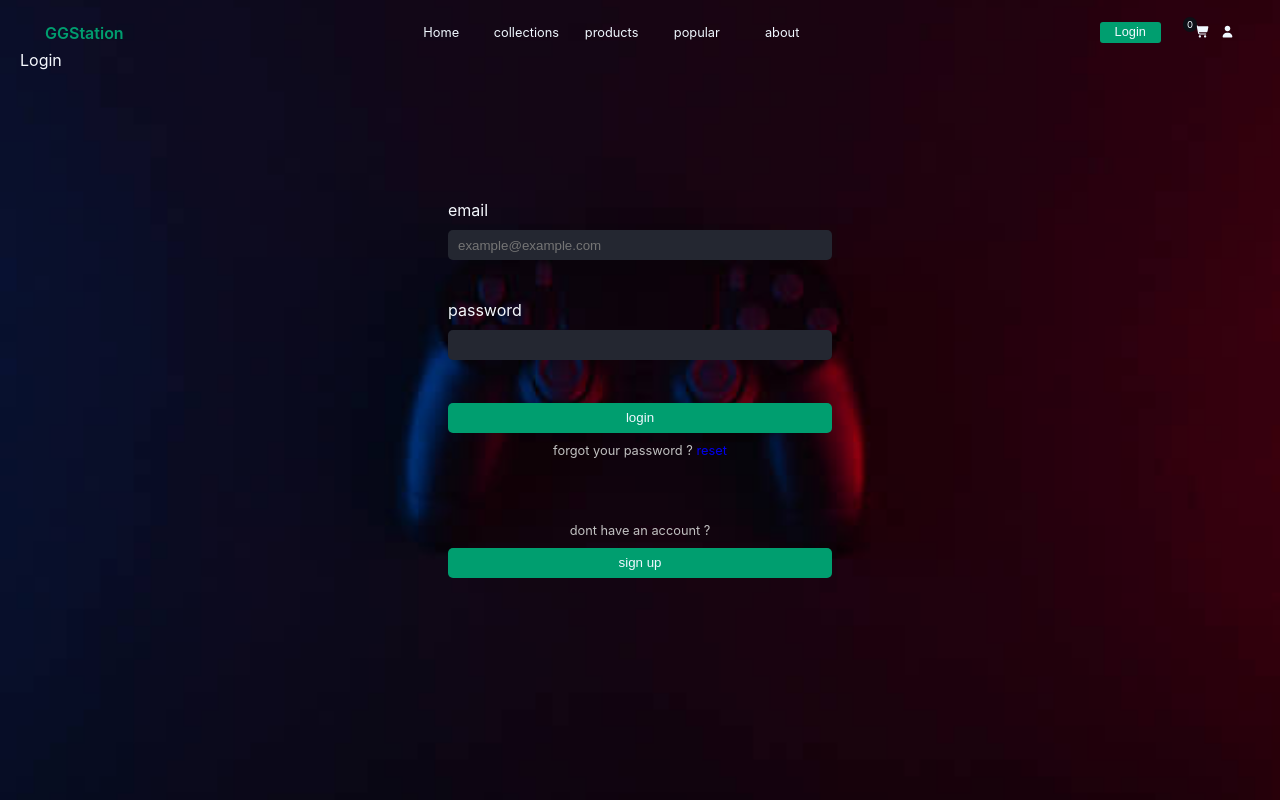
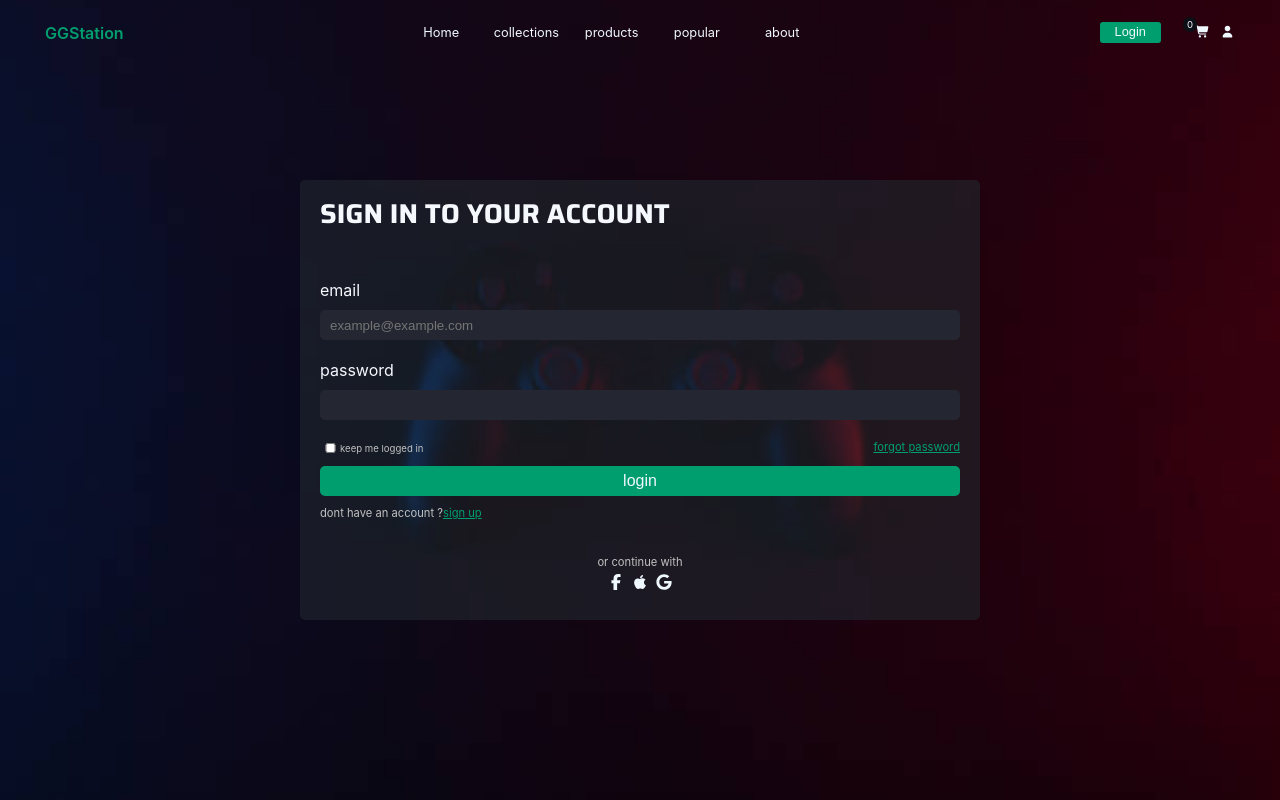
Before and after one commit to Choaib-Routbi/Ecommerce-website, a React (Vite) app: page /Ecommerce-website/login in a window 1280 px wide. Built offline with nearby package versions, Linux system fonts and the light colour scheme; a web font is replaced by a local one.

Commit message:
almost finish login form layout

```diff
--- a/src/loginANDsignup.css
+++ b/src/loginANDsignup.css
@@ -3,12 +3,23 @@ Form {
   left: 50%;
   top: 50%;
   transform: translate(-50%, -50%);
-  width: 30%;
-  height: 400px;
+  min-width: 50%;
+  max-width: 90%;
+  height: fit-content;
+  padding: 20px;
+  border-radius: 5px;
+  background-color: var(--main-background);
   display: grid;
-  grid-template-rows: repeat(4, 1fr);
+  grid-template-rows: repeat(5, 1fr);
   justify-content: stretch;
   /* border: solid red; */
+  .section-title{
+    font-size: 1.7rem;
+    font-family: "Saira", sans-serif;
+    font-weight: 700;
+    text-transform: uppercase;
+    line-height: 100%;
+  }
 
   input {
     height: 30px;
@@ -17,31 +28,63 @@ input {
     outline: none;
     border: none;
     padding: 0px 10px;
-  box-sizing: border-box ;
+    box-sizing: border-box;
     border-radius: 5px;
-  transition: all ease 0.1s;
+    transition: all ease 0.05s;
   }
-input:focus{
+  input:focus {
     background: #242630;
+    border: 2px solid var(--primary-color);
   }
-.main-btn{
-  margin-top: -20px;
+  .main-btn {
     height: 100%;
     width: 100%;
     display: grid;
     align-content: center;
     row-gap: 10px;
-  .forget-pswd{
-    text-align: center;
-    font-size: 0.8rem;
+    .login-options{
       color: #c1c1c1;
+      font-size: 0.7rem;
+      display: grid;
+      grid-template-columns: repeat(2,auto);
+      align-items: center;
+      .keep-logged-container{
+        display: flex;
+        align-items: center;
+        span{
+          font-size: clamp(0.5rem,0.6rem,0.7rem);
         }
       }
-button  {
+      input{
+        height: 10px;
+      }
+      .forget-pswd {
+        text-align: right;
+        height: 100%;
+          font-size: clamp(0.5rem, 0.6rem, 0.7rem);
+        color: #c1c1c1;
+        .reset{
+          color: var(--primary-color);
+          text-decoration: underline;
+          font-size: 0.7rem;
+        }
+      }
+    }
+    .dont-have-account{
+          font-size: clamp(0.5rem, 0.7rem, 0.7rem);
+      color: #c1c1c1;
+      .reset {
+          color: var(--primary-color);
+          text-decoration: underline;
+        }
+    }
+  }
+  button {
     height: 30px;
     width: 100%;
-    background-color:  var(--primary-color);
+    background-color: var(--primary-color);
     color: aliceblue;
+    font-size: 1rem;
     border-radius: 5px;
     border: none;
     outline: none;
@@ -49,33 +92,49 @@ button  {
     cursor: pointer;
     transition: all ease 0.2s;
   }
-  button:hover{
+  button:hover {
     background-color: var(--hoverBG);
   }
-  .inputANDlabel-container{
+  .inputANDlabel-container {
     display: grid;
     height: 70px;
-    label{
+    label {
       height: fit-content;
       font-size: 1rem;
     }
   }
-  .other-choice{
+  .other-choice {
     height: 100%;
     width: 100%;
     display: grid;
     align-content: center;
     row-gap: 10px;
     /* border-top: solid 3px var(--primary-color); */
-    span{
+    span {
       color: #c1c1c1;
-      font-size: 0.8rem;
+      font-size: 0.7rem;
       text-align: center;
     }
 
-      .form-btn{
+    .form-btn {
       justify-self: center;
     }
-
+  }
+  .with-socialmedia-container{
+    width: 100%;
+    text-align: center;
+    margin-top: 30px;
+    span{
+      color: #c1c1c1;
+      font-size: 0.7rem;
+      text-align: center;
+    }
+    svg{
+      margin-top: 10px;
+      height: 20px;
+      width: 20px;
+      fill: aliceblue;
+      margin: 2px;
     }
   }
+}
--- a/src/pages/loginPage.jsx
+++ b/src/pages/loginPage.jsx
@@ -5,8 +5,9 @@ import { NavLink } from "react-router-dom";
 const LoginPage = () => {
   return (
     <div className="section loginPage">
-      <span className="section-title">Login</span>
       <form className="loginForm">
+
+      <span className="section-title">Sign in to your account</span>
         <div className="inputANDlabel-container">
           <label htmlFor="email">email</label>
           <input
@@ -21,17 +22,36 @@ const LoginPage = () => {
           <input id="pswd" className="pswd-input" type="text" />
         </div>
         <div className="main-btn">
-        <button>login</button>
-        <span className="forget-pswd">forgot your password ?<a href="#"> reset</a></span>
+          <div className="login-options">
+          <div className="keep-logged-container">
+            <input type="checkbox"/>
+            <span>keep me logged in</span>
+          </div>
+          <div className="forget-pswd">
+            <NavLink to={"/home"}><a href="#" className="reset">forgot password</a></NavLink>
+          </div>
+          </div>
+
+          <button>login</button>
+
+          <span className="dont-have-account">
+            dont have an account ?
+           <NavLink to="/signup">
+            <a className="reset">sign up</a>
+          </NavLink>
+          </span>
         </div>
-        <div className="other-choice">
-        <span>dont have an account ?</span>
-        <NavLink to="/signup">
-          <button
-          className="form-btn">
-          sign up
-          </button>
-        </NavLink>
+
+
+        <div className="with-socialmedia-container">
+          <span>or continue with</span>
+
+          <div className="svg-container">
+            <svg xmlns="http://www.w3.org/2000/svg" viewBox="0 0 640 640">Font Awesome Free v7.1.0 by @fontawesome - https://fontawesome.com License - https://fontawesome.com/license/free Copyright 2025 Fonticons, Inc<path d="M240 363.3L240 576L356 576L356 363.3L442.5 363.3L460.5 265.5L356 265.5L356 230.9C356 179.2 376.3 159.4 428.7 159.4C445 159.4 458.1 159.8 465.7 160.6L465.7 71.9C451.4 68 416.4 64 396.2 64C289.3 64 240 114.5 240 223.4L240 265.5L174 265.5L174 363.3L240 363.3z"/></svg>
+            <svg xmlns="http://www.w3.org/2000/svg" viewBox="0 0 640 640">Font Awesome Free v7.1.0 by @fontawesome - https://fontawesome.com License - https://fontawesome.com/license/free Copyright 2025 Fonticons, Inc<path d="M447.1 332.7C446.9 296 463.5 268.3 497.1 247.9C478.3 221 449.9 206.2 412.4 203.3C376.9 200.5 338.1 224 323.9 224C308.9 224 274.5 204.3 247.5 204.3C191.7 205.2 132.4 248.8 132.4 337.5C132.4 363.7 137.2 390.8 146.8 418.7C159.6 455.4 205.8 545.4 254 543.9C279.2 543.3 297 526 329.8 526C361.6 526 378.1 543.9 406.2 543.9C454.8 543.2 496.6 461.4 508.8 424.6C443.6 393.9 447.1 334.6 447.1 332.7zM390.5 168.5C417.8 136.1 415.3 106.6 414.5 96C390.4 97.4 362.5 112.4 346.6 130.9C329.1 150.7 318.8 175.2 321 202.8C347.1 204.8 370.9 191.4 390.5 168.5z"/>
+            </svg>
+            <svg xmlns="http://www.w3.org/2000/svg" viewBox="0 0 640 640">Font Awesome Free v7.1.0 by @fontawesome - https://fontawesome.com License - https://fontawesome.com/license/free Copyright 2025 Fonticons, Inc<path d="M564 325.8C564 467.3 467.1 568 324 568C186.8 568 76 457.2 76 320C76 182.8 186.8 72 324 72C390.8 72 447 96.5 490.3 136.9L422.8 201.8C334.5 116.6 170.3 180.6 170.3 320C170.3 406.5 239.4 476.6 324 476.6C422.2 476.6 459 406.2 464.8 369.7L324 369.7L324 284.4L560.1 284.4C562.4 297.1 564 309.3 564 325.8z"/></svg>
+          </div>
         </div>
       </form>
     </div>
```
Also changed, not shown: src/pages/signupPage.jsx (+4 -4 lines). Lines whose indentation alone changed are shown as unchanged.
